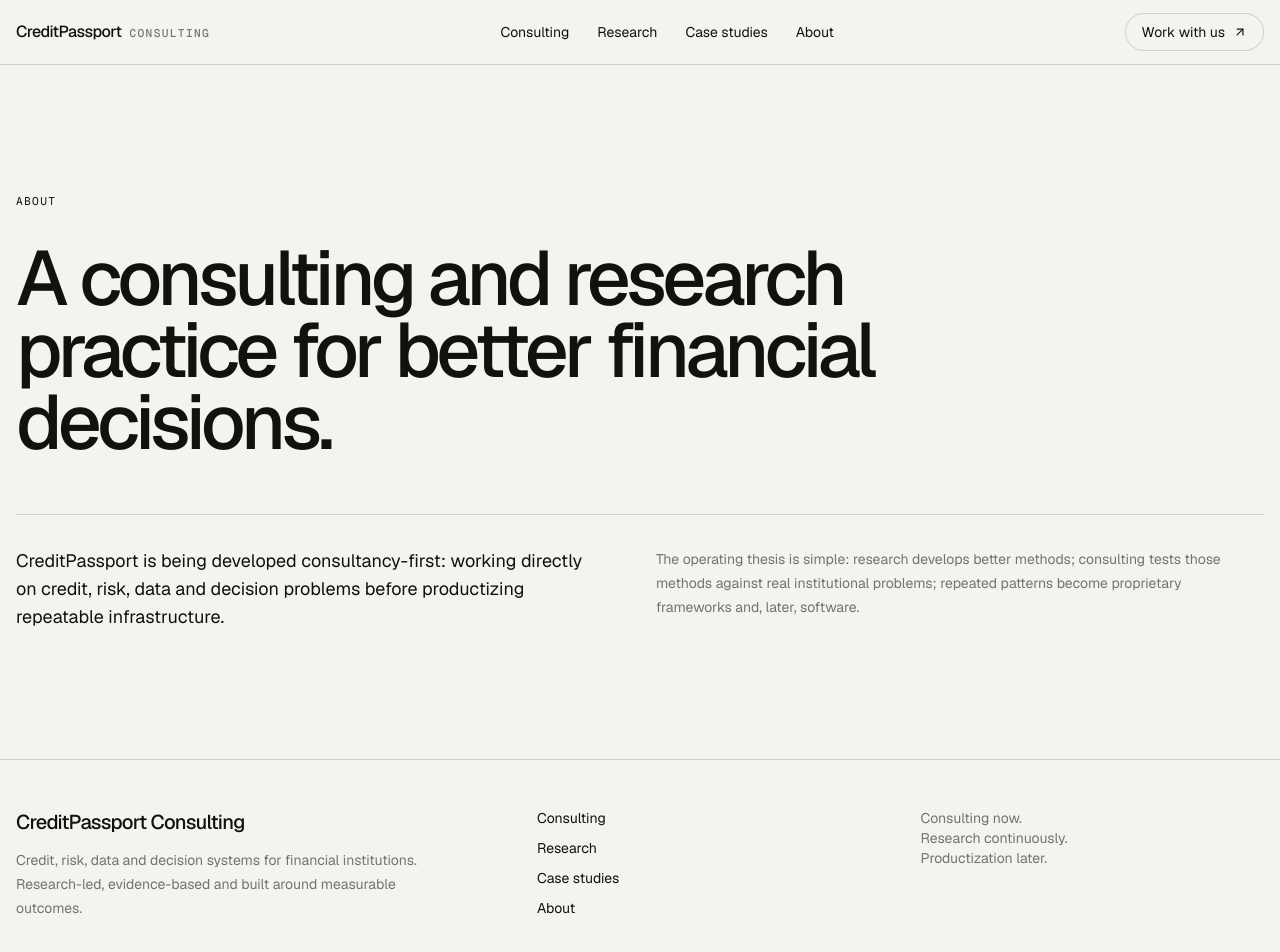
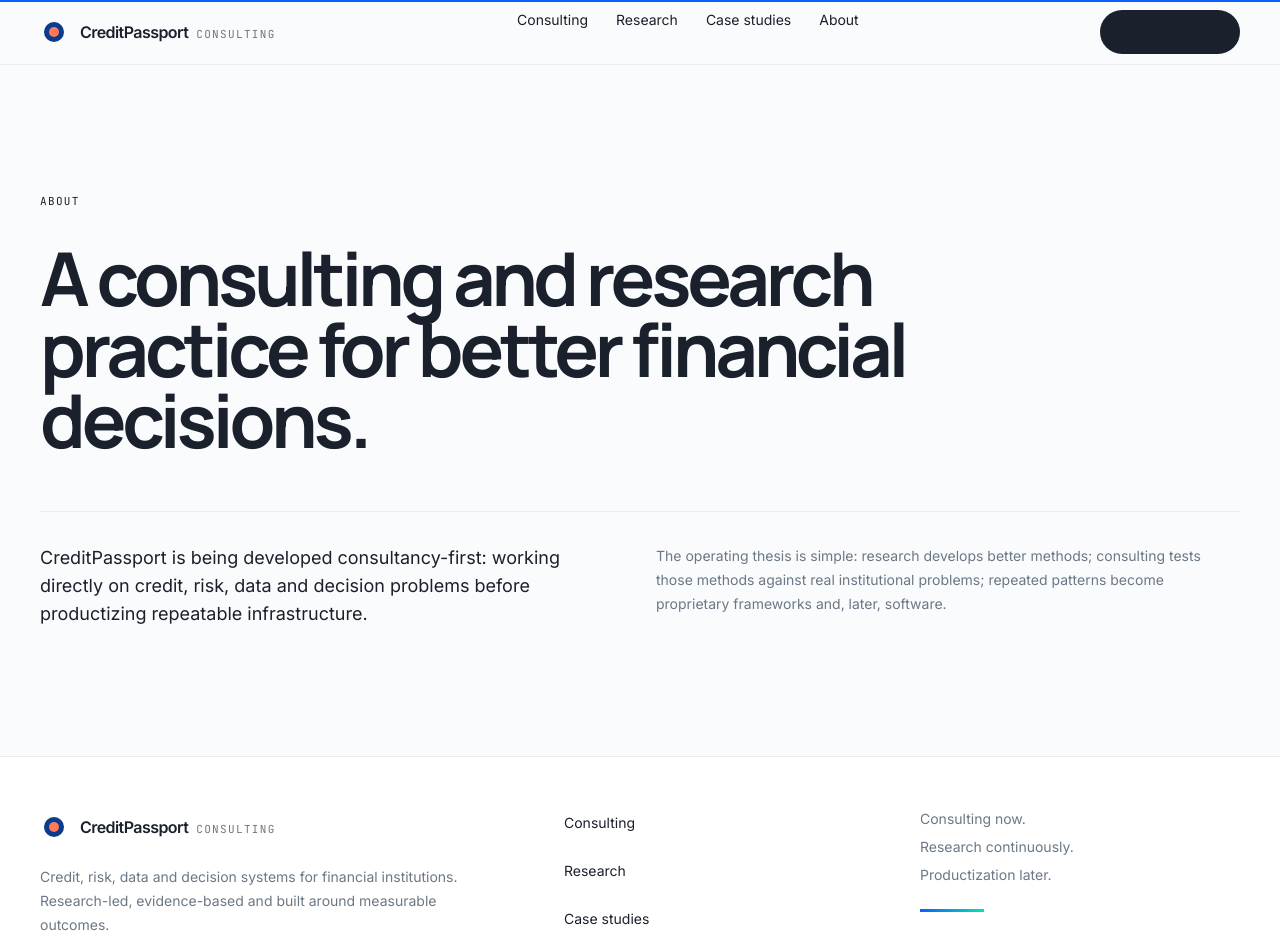
Before and after one commit to AdepojuJeremy/credit-passport-consultancy, a Next.js app: page /about in a window 1280 px wide. Shown: the top 952 px of the page. Built offline with nearby package versions, Linux system fonts and the light colour scheme.

Commit message:
feat: align consultancy site with CreditPassport brand system

```diff
--- a/app/globals.css
+++ b/app/globals.css
@@ -1,13 +1,25 @@
 @import "tailwindcss";
 
 :root {
-  --background: #f4f3ef;
-  --foreground: #11110f;
-  --muted: #74736e;
-  --line: rgba(17, 17, 15, 0.16);
-  --panel: #ecebe6;
-  --inverse: #11110f;
-  --inverse-foreground: #f4f3ef;
+  --background: #fafbfc;
+  --surface: #ffffff;
+  --panel: #f4f6f8;
+  --foreground: #1a202c;
+  --heading: #1a202c;
+  --muted: #6b7885;
+  --line: #e8ecf0;
+  --line-strong: rgba(26, 32, 44, 0.2);
+  --inverse: #081a3a;
+  --inverse-foreground: #f8fbff;
+  --brand-blue: #0b5fff;
+  --brand-indigo: #0b3b8a;
+  --brand-mint: #00e6b1;
+  --brand-coral: #ff7a59;
+  --focus: #0b5fff;
+  --radius-sm: 4px;
+  --radius-md: 8px;
+  --radius-lg: 12px;
+  --radius-xl: 16px;
 }
 
 * {
@@ -16,19 +28,21 @@
 
 html {
   scroll-behavior: smooth;
+  background: var(--background);
 }
 
 body {
   margin: 0;
   background: var(--background);
   color: var(--foreground);
-  font-family: var(--font-geist-sans), Arial, Helvetica, sans-serif;
+  font-family: var(--font-inter), Arial, Helvetica, sans-serif;
   text-rendering: optimizeLegibility;
+  -webkit-font-smoothing: antialiased;
 }
 
 ::selection {
-  background: var(--foreground);
-  color: var(--background);
+  background: var(--brand-blue);
+  color: white;
 }
 
 a {
@@ -41,8 +55,39 @@ a {
   -webkit-tap-highlight-color: transparent;
 }
 
+button,
+a,
+input,
+textarea,
+select {
+  min-height: 44px;
+}
+
+:focus-visible {
+  outline: 2px solid var(--focus);
+  outline-offset: 3px;
+}
+
+.skip-link {
+  position: fixed;
+  top: 12px;
+  left: 12px;
+  z-index: 100;
+  transform: translateY(-160%);
+  border-radius: 9999px;
+  background: var(--foreground);
+  color: white;
+  padding: 10px 16px;
+  font-size: 0.875rem;
+  transition: transform 150ms ease-out;
+}
+
+.skip-link:focus {
+  transform: translateY(0);
+}
+
 .site-container {
-  width: min(100% - 32px, 1440px);
+  width: min(100% - 32px, 1200px);
   margin-inline: auto;
 }
 
@@ -52,36 +97,80 @@ a {
 
 .section-grid {
   background-image:
-    linear-gradient(to right, rgba(17, 17, 15, 0.055) 1px, transparent 1px),
-    linear-gradient(to bottom, rgba(17, 17, 15, 0.055) 1px, transparent 1px);
-  background-size: 52px 52px;
+    linear-gradient(to right, rgba(11, 95, 255, 0.055) 1px, transparent 1px),
+    linear-gradient(to bottom, rgba(26, 32, 44, 0.045) 1px, transparent 1px);
+  background-size: 56px 56px;
+}
+
+.inverse-grid {
+  background-image:
+    linear-gradient(to right, rgba(255, 255, 255, 0.06) 1px, transparent 1px),
+    linear-gradient(to bottom, rgba(255, 255, 255, 0.05) 1px, transparent 1px);
+  background-size: 56px 56px;
 }
 
 .display {
-  font-size: clamp(4rem, 11vw, 10.5rem);
-  line-height: 0.82;
-  letter-spacing: -0.075em;
-  font-weight: 520;
+  font-family: var(--font-manrope), var(--font-inter), sans-serif;
+  font-size: clamp(4rem, 10vw, 9rem);
+  line-height: 0.86;
+  letter-spacing: -0.07em;
+  font-weight: 650;
 }
 
 .section-title {
-  font-size: clamp(2.5rem, 6vw, 6rem);
-  line-height: 0.94;
+  font-family: var(--font-manrope), var(--font-inter), sans-serif;
+  font-size: clamp(2.7rem, 5.8vw, 5.6rem);
+  line-height: 0.96;
   letter-spacing: -0.055em;
-  font-weight: 500;
+  font-weight: 620;
 }
 
 .kicker {
-  font-family: var(--font-geist-mono), monospace;
-  font-size: 0.7rem;
+  font-family: var(--font-jetbrains-mono), monospace;
+  font-size: 0.69rem;
   letter-spacing: 0.12em;
   text-transform: uppercase;
+}
+
+.tabular {
+  font-family: var(--font-jetbrains-mono), monospace;
+  font-variant-numeric: tabular-nums;
+}
+
+.brand-rule {
+  height: 3px;
+  width: 64px;
+  background: linear-gradient(90deg, var(--brand-blue), var(--brand-mint));
 }
 
 .marquee-track {
   display: flex;
   width: max-content;
-  animation: marquee 30s linear infinite;
+  animation: marquee 32s linear infinite;
+}
+
+.capability-row {
+  transition:
+    background-color 250ms cubic-bezier(0.4, 0, 0.2, 1),
+    padding-inline 250ms cubic-bezier(0.4, 0, 0.2, 1);
+}
+
+.capability-row:hover {
+  background: rgba(11, 95, 255, 0.045);
+  padding-inline: 16px;
+}
+
+.research-cell {
+  transition:
+    background-color 250ms ease,
+    color 250ms ease,
+    transform 250ms ease;
+}
+
+.research-cell:hover {
+  background: var(--brand-blue);
+  color: white;
+  transform: translateY(-2px);
 }
 
 @keyframes marquee {
@@ -89,7 +178,30 @@ a {
   to { transform: translateX(-50%); }
 }
 
+@media (max-width: 767px) {
+  .site-container {
+    width: min(100% - 32px, 1200px);
+  }
+
+  .display {
+    font-size: clamp(3.6rem, 17vw, 6rem);
+  }
+}
+
 @media (prefers-reduced-motion: reduce) {
-  html { scroll-behavior: auto; }
-  .marquee-track { animation: none; }
+  html {
+    scroll-behavior: auto;
+  }
+
+  *,
+  *::before,
+  *::after {
+    animation-duration: 0.01ms !important;
+    animation-iteration-count: 1 !important;
+    transition-duration: 0.01ms !important;
+  }
+
+  .marquee-track {
+    animation: none;
+  }
 }
--- a/app/layout.tsx
+++ b/app/layout.tsx
@@ -1,16 +1,22 @@
 import type { Metadata } from "next";
-import { Geist, Geist_Mono } from "next/font/google";
+import { Inter, JetBrains_Mono, Manrope } from "next/font/google";
 import "./globals.css";
+import { ScrollProgress } from "@/components/scroll-progress";
 import { SiteFooter } from "@/components/site-footer";
 import { SiteHeader } from "@/components/site-header";
 
-const geist = Geist({
-  variable: "--font-geist-sans",
+const inter = Inter({
+  variable: "--font-inter",
   subsets: ["latin"],
 });
 
-const geistMono = Geist_Mono({
-  variable: "--font-geist-mono",
+const manrope = Manrope({
+  variable: "--font-manrope",
+  subsets: ["latin"],
+});
+
+const jetbrainsMono = JetBrains_Mono({
+  variable: "--font-jetbrains-mono",
   subsets: ["latin"],
 });
 
@@ -26,9 +32,13 @@ export const metadata: Metadata = {
 export default function RootLayout({ children }: Readonly<{ children: React.ReactNode }>) {
   return (
     <html lang="en">
-      <body className={`${geist.variable} ${geistMono.variable}`}>
+      <body className={`${inter.variable} ${manrope.variable} ${jetbrainsMono.variable}`}>
+        <a className="skip-link" href="#main-content">
+          Skip to content
+        </a>
+        <ScrollProgress />
         <SiteHeader />
-        <main>{children}</main>
+        <main id="main-content">{children}</main>
         <SiteFooter />
       </body>
     </html>
--- /dev/null
+++ b/components/brand-lockup.tsx
@@ -0,0 +1,23 @@
+type BrandLockupProps = {
+  showDescriptor?: boolean;
+  inverse?: boolean;
+};
+
+export function BrandLockup({ showDescriptor = true, inverse = false }: BrandLockupProps) {
+  const textColor = inverse ? "text-white" : "text-[color:var(--foreground)]";
+
+  return (
+    <span className={`inline-flex min-h-11 items-center gap-3 ${textColor}`}>
+      <svg aria-hidden="true" viewBox="0 0 140 140" className="h-7 w-7 shrink-0">
+        <circle cx="70" cy="70" r="50" fill="#0B3B8A" />
+        <circle cx="70" cy="70" r="25" fill="#FF7A59" />
+      </svg>
+      <span className="flex items-baseline gap-2">
+        <span className="font-semibold tracking-[-0.035em]">CreditPassport</span>
+        {showDescriptor ? (
+          <span className={`kicker ${inverse ? "text-white/55" : "text-[color:var(--muted)]"}`}>Consulting</span>
+        ) : null}
+      </span>
+    </span>
+  );
+}
--- /dev/null
+++ b/components/reveal.tsx
@@ -0,0 +1,27 @@
+"use client";
+
+import type { ReactNode } from "react";
+import { motion, useReducedMotion } from "motion/react";
+
+type RevealProps = {
+  children: ReactNode;
+  className?: string;
+  delay?: number;
+  y?: number;
+};
+
+export function Reveal({ children, className, delay = 0, y = 24 }: RevealProps) {
+  const reduceMotion = useReducedMotion();
+
+  return (
+    <motion.div
+      className={className}
+      initial={reduceMotion ? false : { opacity: 0, y }}
+      whileInView={reduceMotion ? undefined : { opacity: 1, y: 0 }}
+      viewport={{ once: true, amount: 0.2 }}
+      transition={{ duration: 0.7, delay, ease: [0.22, 1, 0.36, 1] }}
+    >
+      {children}
+    </motion.div>
+  );
+}
--- /dev/null
+++ b/components/scroll-progress.tsx
@@ -0,0 +1,21 @@
+"use client";
+
+import { motion, useReducedMotion, useScroll, useSpring } from "motion/react";
+
+export function ScrollProgress() {
+  const { scrollYProgress } = useScroll();
+  const reduceMotion = useReducedMotion();
+  const scaleX = useSpring(scrollYProgress, {
+    stiffness: reduceMotion ? 1000 : 140,
+    damping: reduceMotion ? 100 : 30,
+    mass: 0.2,
+  });
+
+  return (
+    <motion.div
+      aria-hidden="true"
+      className="fixed inset-x-0 top-0 z-[70] h-[2px] origin-left bg-[color:var(--brand-blue)]"
+      style={{ scaleX }}
+    />
+  );
+}
--- a/components/site-footer.tsx
+++ b/components/site-footer.tsx
@@ -1,27 +1,29 @@
 import Link from "next/link";
+import { BrandLockup } from "@/components/brand-lockup";
 import { navigation } from "@/data/navigation";
 
 export function SiteFooter() {
   return (
-    <footer className="border-t hairline py-12">
-      <div className="site-container grid gap-10 md:grid-cols-[1.4fr_1fr_1fr]">
+    <footer className="border-t hairline bg-[color:var(--surface)] py-12">
+      <div className="site-container grid gap-10 md:grid-cols-[1.5fr_1fr_1fr]">
         <div>
-          <p className="text-xl font-medium tracking-[-0.035em]">CreditPassport Consulting</p>
-          <p className="mt-3 max-w-md text-sm leading-6 text-[color:var(--muted)]">
+          <BrandLockup />
+          <p className="mt-4 max-w-md text-sm leading-6 text-[color:var(--muted)]">
             Credit, risk, data and decision systems for financial institutions. Research-led, evidence-based and built around measurable outcomes.
           </p>
         </div>
-        <div className="grid gap-2 text-sm">
+        <nav aria-label="Footer navigation" className="grid gap-1 text-sm">
           {navigation.map((item) => (
-            <Link key={item.href} href={item.href} className="w-fit hover:opacity-55">
+            <Link key={item.href} href={item.href} className="w-fit px-1 py-2 hover:text-[color:var(--brand-blue)]">
               {item.label}
             </Link>
           ))}
-        </div>
-        <div className="text-sm text-[color:var(--muted)]">
+        </nav>
+        <div className="text-sm leading-7 text-[color:var(--muted)]">
           <p>Consulting now.</p>
           <p>Research continuously.</p>
           <p>Productization later.</p>
+          <div className="mt-5 brand-rule" />
         </div>
       </div>
     </footer>
--- a/components/site-header.tsx
+++ b/components/site-header.tsx
@@ -1,27 +1,27 @@
 import Link from "next/link";
 import { ArrowUpRight } from "lucide-react";
+import { BrandLockup } from "@/components/brand-lockup";
 import { navigation } from "@/data/navigation";
 
 export function SiteHeader() {
   return (
-    <header className="sticky top-0 z-50 border-b hairline bg-[color:var(--background)]/90 backdrop-blur-xl">
+    <header className="sticky top-0 z-50 border-b hairline bg-[color:var(--background)]/92 backdrop-blur-xl">
       <div className="site-container flex h-16 items-center justify-between gap-8">
-        <Link href="/" className="flex items-baseline gap-2 font-medium tracking-[-0.03em]">
-          <span>CreditPassport</span>
-          <span className="kicker text-[color:var(--muted)]">Consulting</span>
+        <Link href="/" aria-label="CreditPassport Consulting home">
+          <BrandLockup />
         </Link>
-        <nav className="hidden items-center gap-7 text-sm md:flex">
+        <nav aria-label="Primary navigation" className="hidden items-center gap-7 text-sm md:flex">
           {navigation.map((item) => (
-            <Link key={item.href} href={item.href} className="transition-opacity hover:opacity-55">
+            <Link key={item.href} href={item.href} className="transition-opacity duration-150 hover:opacity-55">
               {item.label}
             </Link>
           ))}
         </nav>
         <Link
           href="/contact"
-          className="inline-flex items-center gap-2 rounded-full border hairline px-4 py-2 text-sm transition-colors hover:bg-black hover:text-white"
+          className="inline-flex items-center gap-2 rounded-full bg-[color:var(--foreground)] px-4 py-2 text-sm text-white transition-colors duration-150 hover:bg-[color:var(--brand-blue)]"
         >
-          Work with us <ArrowUpRight size={14} />
+          Work with us <ArrowUpRight size={14} aria-hidden="true" />
         </Link>
       </div>
     </header>
--- /dev/null
+++ b/content/research/_template.mdx
@@ -0,0 +1,35 @@
+---
+title: "Research title"
+description: "One-sentence description of the question and contribution."
+date: "YYYY-MM-DD"
+authors:
+  - "CreditPassport Research"
+topics:
+  - "Decision Theory"
+featured: false
+draft: true
+---
+
+## Abstract
+
+State the research question, method, result and practical implication.
+
+## Problem
+
+Define the decision problem precisely.
+
+## Framework
+
+Describe assumptions, definitions and analytical method.
+
+## Findings
+
+Present evidence without overstating causality or generalizability.
+
+## Implications for practice
+
+Explain what a lender, fintech or policy team should do differently, if anything.
+
+## Limitations
+
+State unresolved questions, data limitations and threats to validity.
```
Also changed, not shown: app/page.tsx (+83 -54 lines), components/decision-system.tsx (+10 -4 lines), content/case-studies/_template.mdx (added, +39 -0 lines), content/README.md (added), public/brand/logo_icon.svg (added), public/brand/logo_primary.svg (added), 1 other file (tests, documents, lock files or other folders).
